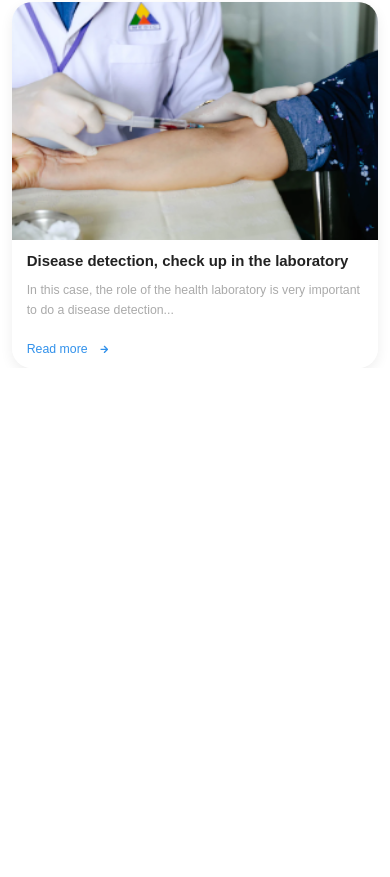
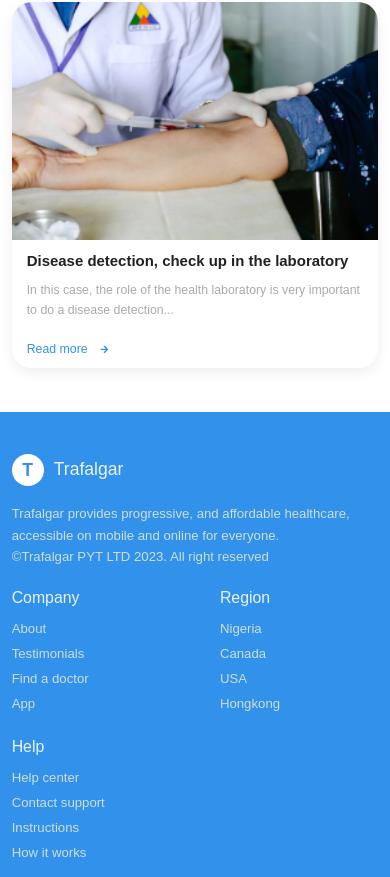
Before and after one commit to ibiloyeolusegun1/healthcare, a React (Create React App) app: page / in a window 390 px wide. Shown: the part 5363-6240 px from the top of the page. Before the commit the page ends 5731 px from the top, so only its background shows below. Built offline with nearby package versions, Linux system fonts and the light colour scheme.

Commit message:
added Footer.jsx file

```diff
--- a/src/App.js
+++ b/src/App.js
@@ -4,6 +4,7 @@ import Hero from "./Component/Hero";
 import Service from "./Component/Service";
 import Leading from "./Component/Leading";
 import Article from "./Component/Article";
+import Footer from "./Component/Footer";
 
 
 function App() {
@@ -14,6 +15,7 @@ function App() {
       <Service/>
       <Leading/>
       <Article/>
+      <Footer/>
     </React.Fragment>
   );
 }
--- /dev/null
+++ b/src/Component/Footer.jsx
@@ -0,0 +1,38 @@
+import React from "react";
+import "../Styles/main.css";
+
+
+function Footer() {
+    return (
+        <footer>
+            <div className="footer-box f-width">
+                <a href="/#" className="logo"><span>T</span>Trafalgar</a>
+                <p>Trafalgar provides progressive, and affordable healthcare, accessible on mobile and online for everyone.</p>
+                <p className="copyright">&copy;Trafalgar PYT LTD 2023. All right reserved</p>
+            </div>
+            <div className="footer-box">
+                <h2>Company</h2>
+                <a href="/" className="a-link">About</a>
+                <a href="/" className="a-link">Testimonials</a>
+                <a href="/" className="a-link">Find a doctor</a>
+                <a href="/" className="a-link">App</a>
+            </div>
+            <div className="footer-box">
+                <h2>Region</h2>
+                <a href="/" className="a-link">Nigeria</a>
+                <a href="/" className="a-link">Canada</a>
+                <a href="/" className="a-link">USA</a>
+                <a href="/" className="a-link">Hongkong</a>
+            </div>
+            <div className="footer-box">
+                <h2>Help</h2>
+                <a href="/" className="a-link">Help center</a>
+                <a href="/" className="a-link">Contact support</a>
+                <a href="/" className="a-link">Instructions</a>
+                <a href="/" className="a-link">How it works</a>
+            </div>
+        </footer>
+     );
+}
+
+export default Footer;
--- a/src/Styles/main.css
+++ b/src/Styles/main.css
@@ -34,6 +34,9 @@ body{
 }
 section{
     padding: 5vw 10vw 0 10vw;
+}
+footer{
+    padding: 5vw 10vw 4vw 10vw;
 }
 h1{
     font-size: 4rem;
@@ -329,6 +332,65 @@ header .nav-closeBtn{
 }
 
 
+footer{
+    background-color: var(--main-color);
+    margin-top: 5rem;
+    display: flex;
+    align-items: flex-start;
+    justify-content: space-between;
+    flex-wrap: wrap;
+}
+footer .logo{
+    font-size: 2rem;
+    color: #ebf3ef;
+    font-weight: lighter;
+    display: flex;
+    align-items: center;
+    padding-bottom: 2rem;
+}
+footer .logo span{
+    width: 32px;
+    height: 32px;
+    line-height: 40px;
+    background-color: var(--white);
+    color: var(--main-color);
+    display: flex;
+    align-items: center;
+    justify-content: center;
+    border-radius: 50%;
+    margin-right: 10px;
+    font-weight: 700;
+}
+footer .footer-box{
+    width: 18rem;
+}
+footer .f-width{
+    width: 35rem;
+}
+footer .footer-box h2{
+    font-size: 1.8rem;
+    color: #ebf3ef;
+    font-weight: lighter;
+    padding-bottom: 2rem;
+}
+footer .footer-box p{
+    list-style: none;
+    font-size: 1.5rem;
+    color: #cedfd5;
+    font-weight: lighter;
+    line-height: 1.6;
+}
+footer .footer-box .a-link{
+    font-size: 1.5rem;
+    color: #cedfd5;
+    display: flex;
+    align-items: flex-start;
+    line-height: 2.5;
+}
+footer .footer-box .a-link:hover{
+    color: #fafafa;
+}
+
 
 
 
@@ -345,6 +407,9 @@ header .nav-closeBtn{
     }
     section{
         padding: 5vw 6vw 0 6vw;
+    }
+    footer{
+        padding: 5vw 6vw 4vw 6vw;
     }
 }
 
@@ -364,6 +429,9 @@ header .nav-closeBtn{
     section{
         padding: 5vw 4vw 0 4vw;
     }
+    footer{
+        padding: 5vw 4vw 3vw 4vw;
+    }
     .hero .hero-text h1{
         font-size: 2.2rem;
     }
@@ -379,6 +447,9 @@ header .nav-closeBtn{
     }
     section{
         padding: 5vw 4vw 0 4vw;
+    }
+    footer{
+        padding: 5vw 4vw 3vw 4vw;
     }
     .row{
         gap: 2.5rem;
@@ -415,6 +486,9 @@ header .nav-closeBtn{
 @media only screen and (max-width: 768px){
     section{
         padding: 7vw 3vw 0 3vw;
+    }
+    footer{
+        padding: 5vw 3vw 3vw 3vw;
     }
     .section-title{
         margin-top: 85rem;
@@ -547,6 +621,11 @@ header .nav-closeBtn{
         margin-right: 12px;
         font-size: 1.4rem;
     }
+
+
+    footer .footer-box .a-link{
+        line-height: 2.1;
+    }
 }
 
 @media (max-width:600px){
@@ -579,6 +658,22 @@ header .nav-closeBtn{
     }
 
 
+    footer .footer-box{
+        width: 18rem;
+    }
+    footer .f-width{
+        width: 30rem;
+    }
+    footer .footer-box h2{
+        padding-top: 2.5rem;
+        padding-bottom: 1rem;
+    }
+    footer .logo{
+        padding-top: 2.5rem;
+    }
+    footer .footer-box .a-link{
+        line-height: 1.9;
+    }
 
 }
 
@@ -641,6 +736,11 @@ header .nav-closeBtn{
     .blog .blog-card .image{
         height: 27rem;
     }
+
+
+    footer .f-width{
+        width: 100%;
+    }
 }
 
 @media (max-width:420px){
```
